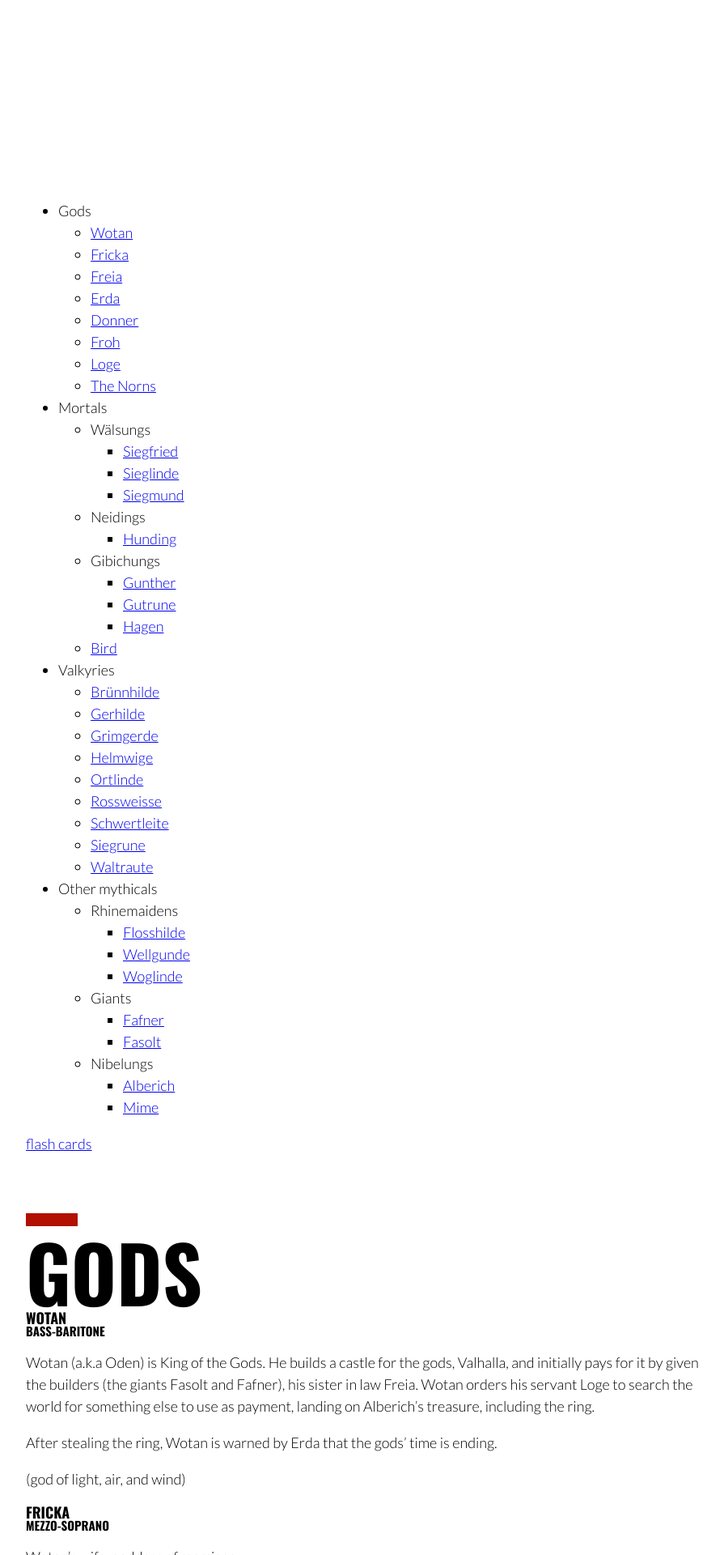
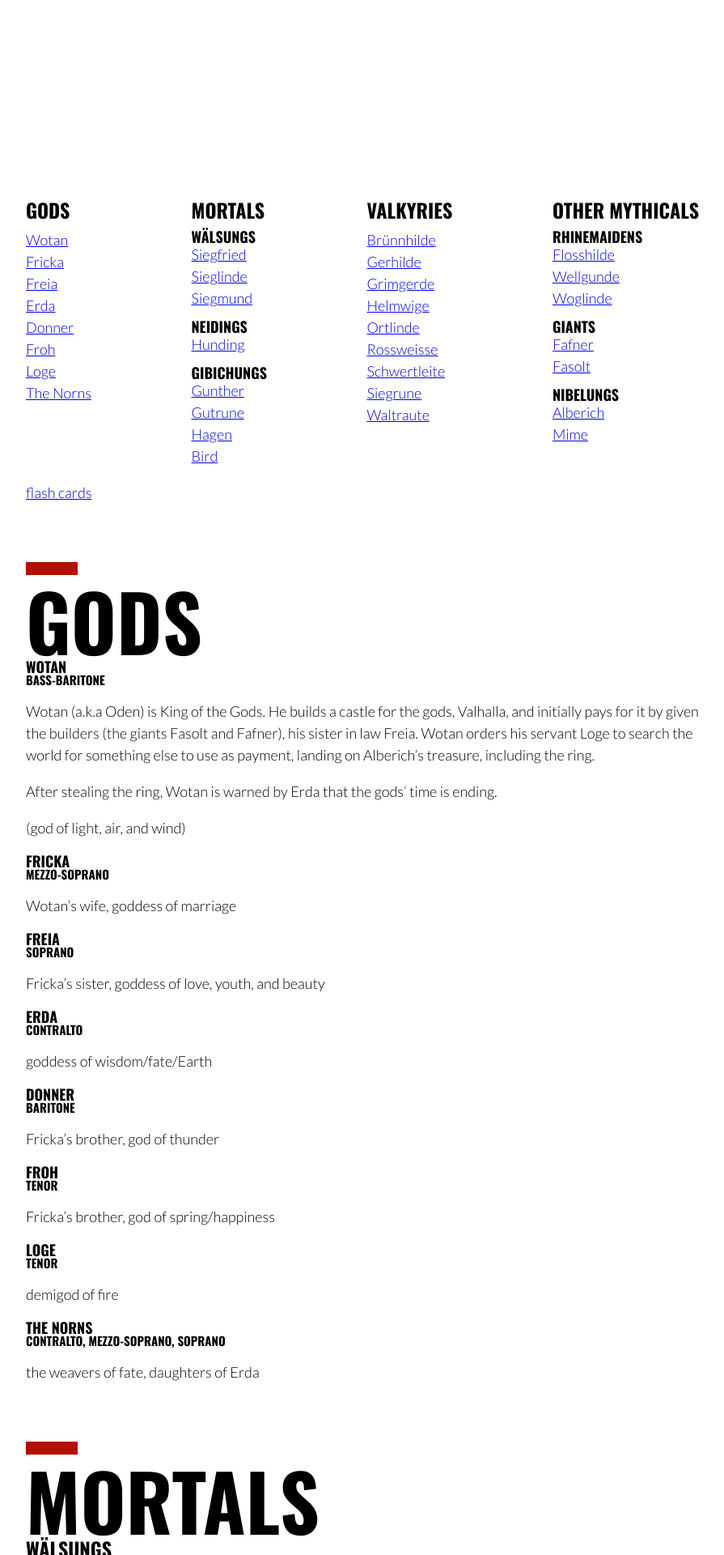
Before and after one commit to mattsugihara/ring-cycle, a Jekyll site: the page built from characters/index.html, in a window 1280 px wide. Shown: the part 671-2591 px from the top of the page at 81% size, without its empty margins (192-1087 px from the left). Built offline with Jekyll 4.4.1, drawn with Linux system fonts in a browser that asks for light colours.

Commit message:
format char toc

```diff
--- a/characters/index.html
+++ b/characters/index.html
@@ -3,9 +3,9 @@ layout: standard
 title: Characters
 ---
 
-<ul>
+<ul class="table-of-contents">
     <li>
-        Gods
+        <h3>Gods</h3>
         <ul>
             {% assign gods = site.characters | where:"type","god" %}
             {% for post in gods %}
@@ -14,10 +14,10 @@ title: Characters
         </ul>
     </li>
     <li>
-        Mortals
+        <h3>Mortals</h3>
         <ul>
             <li>
-                Wälsungs
+                <h4>Wälsungs</h4>
                 <ul>
                     {% assign walsungs = site.characters | where:"type","walsung" %}
                     {% for post in walsungs %}
@@ -26,7 +26,7 @@ title: Characters
                 </ul>
             </li>
             <li>
-                Neidings
+                <h4>Neidings</h4>
                 <ul>
                     {% assign neidings = site.characters | where:"type","neiding" %}
                     {% for post in neidings %}
@@ -35,7 +35,7 @@ title: Characters
                 </ul>
             </li>
             <li>
-                Gibichungs
+                <h4>Gibichungs</h4>
                 <ul>
                     {% assign gibichungs = site.characters | where:"type","gibichung" %}
                     {% for post in gibichungs %}
@@ -51,7 +51,7 @@ title: Characters
     </ul>
 </li>
 <li>
-    Valkyries
+    <h3>Valkyries</h3>
     <ul>
         {% assign valkyries = site.characters | where:"type","valkyrie" %}
         {% for post in valkyries %}
@@ -60,10 +60,10 @@ title: Characters
     </ul>
 </li>
 <li>
-    Other mythicals
+    <h3>Other mythicals</h3>
     <ul>
         <li>
-            Rhinemaidens
+            <h4>Rhinemaidens</h4>
             <ul>
                 {% assign rhinemaidens = site.characters | where:"type","rhinemaiden" %}
                 {% for post in rhinemaidens %}
@@ -72,7 +72,7 @@ title: Characters
             </ul>
         </li>
         <li>
-            Giants
+            <h4>Giants</h4>
             <ul>
                 {% assign giants = site.characters | where:"type","giant" %}
                 {% for post in giants %}
@@ -81,7 +81,7 @@ title: Characters
             </ul>
         </li>
         <li>
-            Nibelungs
+            <h4>Nibelungs</h4>
             <ul>
                 {% assign nibelungs = site.characters | where:"type","nibelung" %}
                 {% for post in nibelungs %}
--- a/styles/ring.scss
+++ b/styles/ring.scss
@@ -235,6 +235,20 @@ Layout
   margin-top: 2rem;
 }
 
+.table-of-contents{
+  list-style: none;
+  padding: 0;
+
+  ul{
+    list-style: none;
+    padding: 0;
+  }
+
+  h4,h3+ul{
+    margin-top: .75rem;
+  }
+}
+
 @media screen and (max-width: 54rem){
   nav{
     position: fixed;
@@ -281,7 +295,19 @@ Layout
     }
   }
 
+  #show-nav, #hide-nav{
+    border: 0;
+    outline: 0;
+    margin: 0;
+    padding: .5rem;
+    transition: $standard-transition;
+    cursor: pointer;
+    background: transparent;
+  }
+
   #show-nav{
+    position: absolute;
+    z-index: 1;
     svg{
       fill: $primary-font-color;
     }
@@ -293,15 +319,6 @@ Layout
         fill: white;
       }
     }
-  }
-
-  #show-nav, #hide-nav{
-    border: 0;
-    outline: 0;
-    padding: .5rem;
-    transition: $standard-transition;
-    cursor: pointer;
-    background: transparent;
   }
 
   #hide-nav{
@@ -427,6 +444,12 @@ Layout
       width: 12rem;
     }
   }
+
+  .table-of-contents{
+    display: flex;
+    flex-wrap: wrap;
+    justify-content: space-between;
+  }
 }
 
 /*1024<=*/
```
